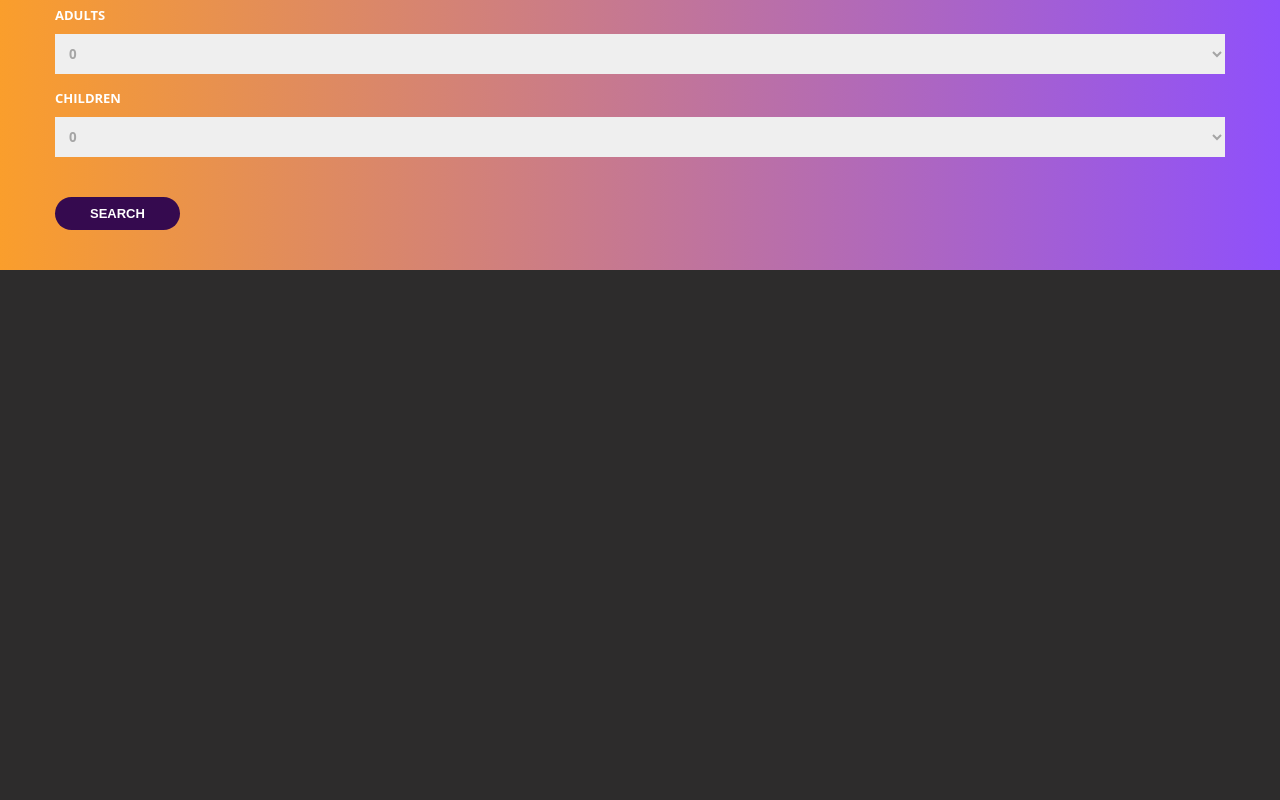
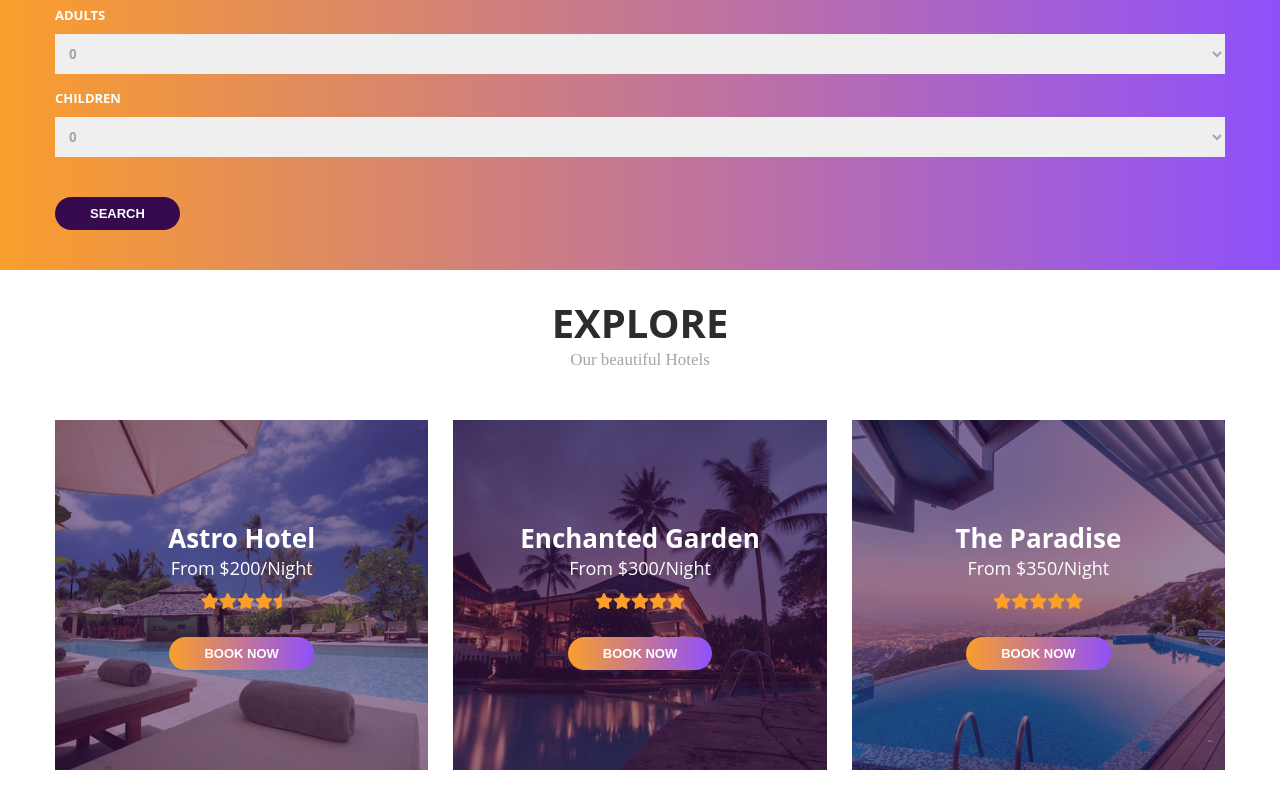
Before and after one commit to nelsonwenner/react-hotel-web, a React (Create React App) app: page / in a window 1280 px wide. Shown: the part 1063-1863 px from the top of the page. Before the commit the page ends 1333 px from the top, so only its background shows below. Built offline with nearby package versions, Linux system fonts and the light colour scheme.

Commit message:
chore: add gallery from images of hotels

```diff
--- a/src/components/Banner/Banner.js
+++ b/src/components/Banner/Banner.js
@@ -1,11 +1,8 @@
 import React from 'react';
 import './banner.css';
 
-import InputGroup from '../common/InputGroup/InputGroup';
-
 const Banner = () => {
   return (
-    <main>
     <div className="hero">
       <div className="container">
         <div className="main-heading">
@@ -15,8 +12,6 @@ const Banner = () => {
         <button href="#" className="btn btn-gradient">Explore now</button>
       </div>
     </div>
-      <InputGroup />
-    </main>
   )
 }
 
--- a/src/components/Header/header.css
+++ b/src/components/Header/header.css
@@ -64,8 +64,6 @@
   transform: scale(1);
 }
 
-.nav-item {}
-
 .nav-link {
   display: block;
   color: #fff;
--- /dev/null
+++ b/src/components/Hotels/Hotels.js
@@ -0,0 +1,62 @@
+import React from 'react';
+import './hotels.css';
+
+import hotelResort from '../../assets/images/hotel_astro_resort.jpg';
+import hotelParadise from '../../assets/images/hotel_the_paradise.jpg';
+import hotelGarden from '../../assets/images/hotel_the_enchanted_garden.jpg';
+
+const Hotels = () => {
+  return (
+    <section className="hotels">
+      <div className="container">
+        <h5 className="section-head">
+          <span className="heading">Explore</span>
+          <span className="sub-heading">Our beautiful Hotels</span>
+        </h5>
+        <div className="grid">
+          <div className="grid-item featured-hotels">
+            <img src={hotelResort} alt="" className="hotel-image"/>
+            <h5 className="hotel-name">Astro Hotel</h5>
+            <span className="hotel-price">From $200/Night</span>
+            <div className="hotel-rating">
+              <i className="fas fa-star rating"></i>
+              <i className="fas fa-star rating"></i>
+              <i className="fas fa-star rating"></i>
+              <i className="fas fa-star rating"></i>
+              <i className="fas fa-star-half rating"></i>
+            </div>
+            <button className="btn btn-gradient">Book now</button>
+          </div>
+          <div className="grid-item featured-hotels">
+            <img src={hotelGarden} alt="" className="hotel-image"/>
+            <h5 className="hotel-name">Enchanted Garden</h5>
+            <span className="hotel-price">From $300/Night</span>
+            <div className="hotel-rating">
+              <i className="fas fa-star rating"></i>
+              <i className="fas fa-star rating"></i>
+              <i className="fas fa-star rating"></i>
+              <i className="fas fa-star rating"></i>
+              <i className="fas fa-star rating"></i>
+            </div>
+            <button className="btn btn-gradient">Book now</button>
+          </div>
+          <div className="grid-item featured-hotels">
+            <img src={hotelParadise} alt="" className="hotel-image"/>
+            <h5 className="hotel-name">The Paradise</h5>
+            <span className="hotel-price">From $350/Night</span>
+            <div className="hotel-rating">
+              <i className="fas fa-star rating"></i>
+              <i className="fas fa-star rating"></i>
+              <i className="fas fa-star rating"></i>
+              <i className="fas fa-star rating"></i>
+              <i className="fas fa-star rating"></i>
+            </div>
+            <button className="btn btn-gradient">Book now</button>
+          </div>
+        </div>
+      </div>
+    </section>
+  )
+}
+
+export default Hotels;
--- /dev/null
+++ b/src/components/Hotels/hotels.css
@@ -0,0 +1,81 @@
+.hotels {
+  background-color: #fff;
+}
+
+.section-head {
+  text-align: center;
+  margin-bottom: 5rem;
+}
+
+.heading {
+  font-size: 4rem;
+  text-transform: uppercase;
+  display: block;
+  padding-top: 2.5rem;
+}
+
+.sub-heading {
+  font-size: 1.7rem;
+  font-family: 'Courgette', cursive;
+  font-weight: 300;
+  color: #a5a5a5;
+}
+
+.grid {
+  display: grid;
+  grid-template-columns: repeat(auto-fit, minmax(30rem, 1fr));
+  grid-gap: 2.5rem;
+  padding-bottom: 3rem;
+}
+
+.grid-item {
+  display: flex;
+  flex-direction: column;
+  align-items: center;
+  justify-content: center;
+}
+
+.featured-hotels {
+  height: 35rem;
+  color: #fff;
+  padding: 1rem;
+  position: relative;
+  z-index: 0;
+}
+
+.featured-hotels::before {
+  content: "";
+  position: absolute;
+  top: 0;
+  left: 0;
+  width: 100%;
+  height: 100%;
+  background-color: var(--purple-transparent-alt);
+  z-index: -1;
+}
+
+.hotel-image {
+  width: 100%;
+  height: 100%;
+  object-fit: cover;
+  position: absolute;
+  top: 0;
+  left: 0;
+  z-index: -2;
+}
+
+.hotel-name {
+  font-size: 2.6rem;
+}
+
+.hotel-price {
+  font-size: 1.8rem;
+}
+
+.hotel-rating {
+  margin: 1rem 0 2.5rem;
+}
+
+.rating {
+  color: var(--yellow-solid);
+}
--- a/src/components/common/InputGroup/input-group.css
+++ b/src/components/common/InputGroup/input-group.css
@@ -41,6 +41,7 @@
 
 .btn-purple {
   background-color: var(--purple-solid);
+  transition: background-color .5s;
 }
 
 .btn-purple:hover {
--- a/src/pages/Home/Home.js
+++ b/src/pages/Home/Home.js
@@ -2,12 +2,18 @@ import React from 'react';
 
 import Header from '../../components/Header/Header';
 import Banner from '../../components/Banner/Banner';
+import InputGroup from '../../components/common/InputGroup/InputGroup';
+import Hotels from '../../components/Hotels/Hotels';
 
 const Home = () => {
   return (
     <>
+
       <Header />
       <Banner />
+      <InputGroup />
+      <Hotels />
+
     </>
   )
 }
```
Lines whose indentation alone changed are shown as unchanged.
